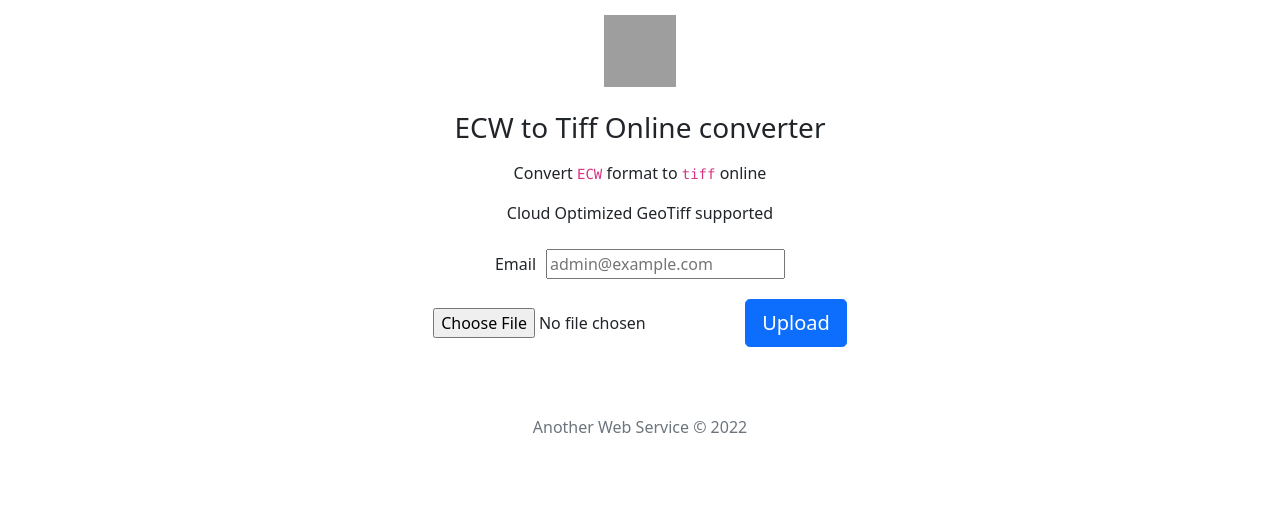
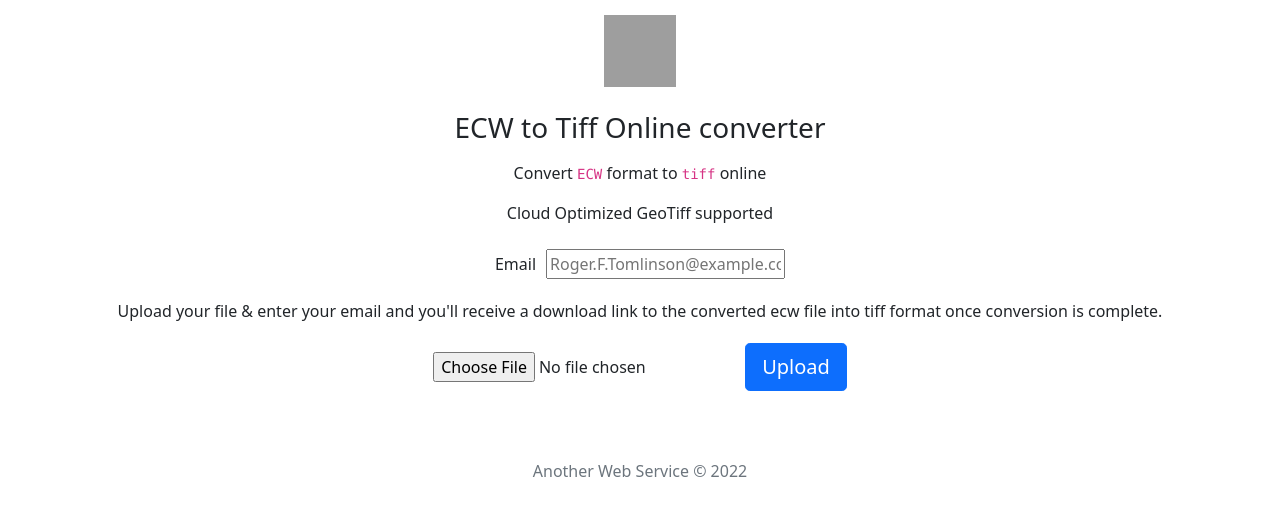
Before and after one commit to KarmaComputing/ecw-to-tiff-conversion, a Flask app: page / in a window 1280 px wide. Shown: the top 516 px of the page. Run offline with Flask 2, Linux system fonts and the light colour scheme; grey boxes are pictures that could not be loaded.

Commit message:
#13 added email explanation and relevant example email placeholder :) rip

```diff
--- a/templates/homepage.html
+++ b/templates/homepage.html
@@ -39,8 +39,12 @@
                     <form>
                     <div class="center-item form-label-group">
                       <label class="form-label-group" for="email">Email</label>
-                      <input class="form-label-group" type="email" id="email" name="email" placeholder="admin@example.com" required />
+                      <input class="form-label-group" type="email" id="email" name="email" placeholder="Roger.F.Tomlinson@example.com" required />
                     </div>
+                    <p class="center-item">
+                    Upload your file &amp; enter your email and you'll receive a download link to the converted ecw file into tiff format
+                    once conversion is complete.
+                    </p>
                     <div class="center-item form-label-group">
                         <input type="file" name="file" required />
                         <input class="btn btn-lg btn-primary btn-block" type="submit" value="Upload"/>
```
